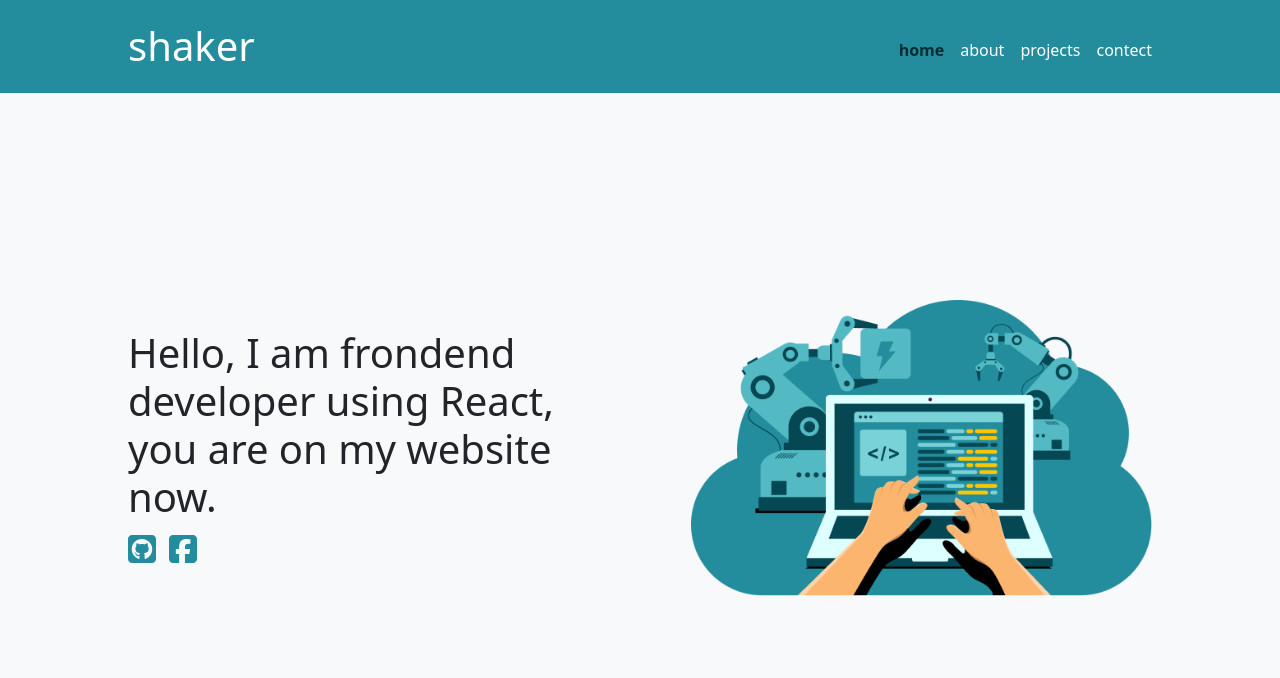
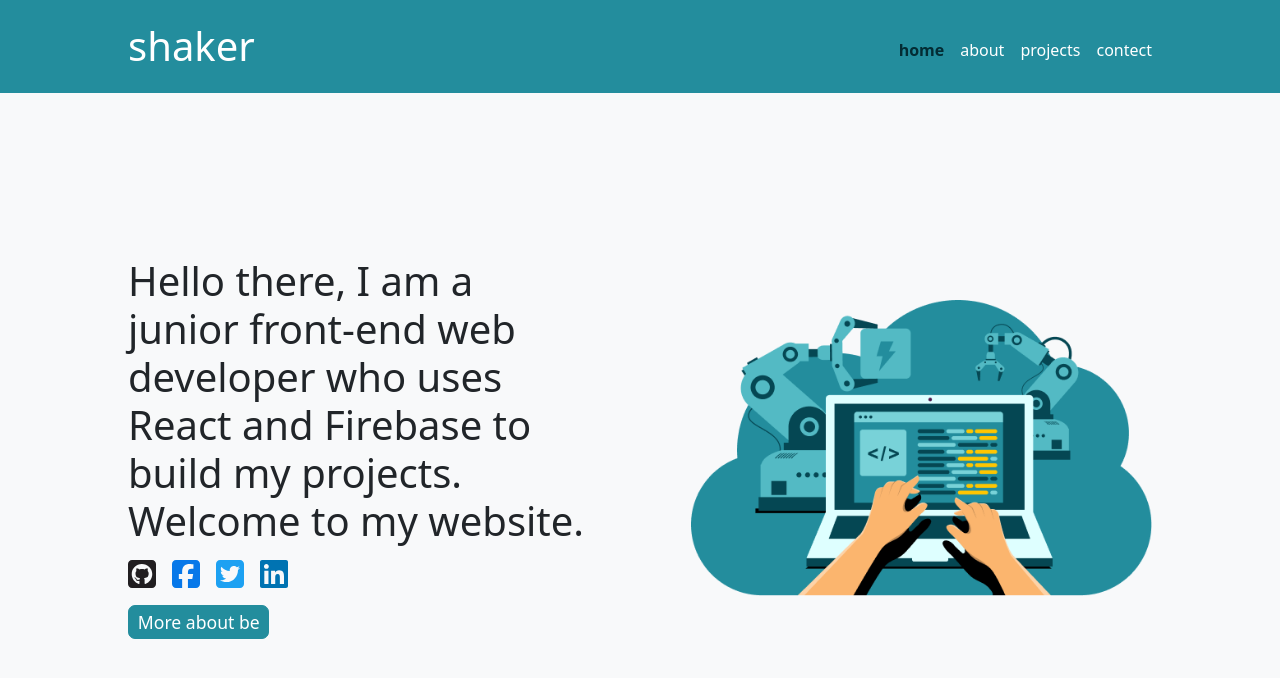
Before and after one commit to Mouhamad-Shaker-1/my-profile, a React (Vite) app: page / in a window 1280 px wide. Shown: the top 678 px of the page. Built offline with nearby package versions, Linux system fonts and the light colour scheme.

Commit message:
fix some error

```diff
--- a/src/App.css
+++ b/src/App.css
@@ -1,3 +1,7 @@
+
+.backColor {
+    color: black;
+}
 
 .contianer-loading {
     height: 100%;
@@ -16,9 +20,14 @@
 }
 
 .contianer-error h5 {
-    width: 50%;
     margin-bottom: 1em;
     text-align: center;
+}
+
+@media (min-width: 680px) {
+    .contianer-error h5 {
+        width: 50%;
+    }
 }
 
 
@@ -107,12 +116,11 @@
 
 .icon {
     font-size: 2rem;
-    margin-right: .4em;
-    color: #238D9D;
+    margin-right: .5em;
 }
 
 .container-icon {
-    margin-top: .8em;
+    margin: .8em 0;
     display: flex;
 }
 
--- a/src/components/project.jsx
+++ b/src/components/project.jsx
@@ -22,7 +22,7 @@ export default function Project(props) {
 
     return (
         <div className="project">
-            <Link state={props.state} to={props.data.name}>
+            <Link className='backColor' state={props.state} to={props.data.name}>
                 <img className='img-project' src={srcImg}/>
                 <div className="contianer-info-project">
                     <h2>{ props.data.name }</h2>
--- a/src/icons.js
+++ b/src/icons.js
@@ -5,7 +5,12 @@ import { faReact } from '@fortawesome/free-brands-svg-icons'
 import { faSignature } from '@fortawesome/free-solid-svg-icons'
 import { faPhone } from '@fortawesome/free-solid-svg-icons'
 import { faEnvelope } from '@fortawesome/free-solid-svg-icons'
-
+import { faCode } from '@fortawesome/free-solid-svg-icons'
+import { faGithub } from '@fortawesome/free-brands-svg-icons'
+import { faSquareGithub } from '@fortawesome/free-brands-svg-icons'
+import { faSquareFacebook } from '@fortawesome/free-brands-svg-icons'
+import { faSquareTwitter } from '@fortawesome/free-brands-svg-icons'
+import { faLinkedin } from '@fortawesome/free-brands-svg-icons'
 
 const iconsLang = {
     HTML: {
@@ -36,6 +41,30 @@ const iconsLang = {
         color: '#000',
         icon: faEnvelope
     },
+    gethub: {
+        color: '#211E20',
+        icon: faGithub
+    },
+    squareGethub: {
+        color: '#211E20',
+        icon: faSquareGithub
+    },
+    demo: {
+        color: '#211E20',
+        icon: faCode
+    },
+    facebook: {
+        color: '#0778E9',
+        icon: faSquareFacebook
+    },
+    twitter: {
+        color: '#1DA1F2',
+        icon: faSquareTwitter
+    },
+    linkedin: {
+        color: '#0073B2',
+        icon: faLinkedin
+    }
 
 }
 
--- a/src/index.css
+++ b/src/index.css
@@ -72,10 +72,6 @@ section {
     width: 100%;
 }
 
-a {
-    color: black;
-}
-
 hr {
     width: 100%;
     z-index: -1;
--- a/src/pages/About.jsx
+++ b/src/pages/About.jsx
@@ -12,29 +12,21 @@ export default function About() {
                     <h2>Who am i?</h2>
                     <p>Hello again! i am happy to see you here,
                         My name is Mouhamad Shaker, 19 years old,
-                        I am from
-                        <a target="_blank" href="https://en.wikipedia.org/wiki/Syria">
-                            <n /> Syria
+                        I am from <a target="_blank" href="https://en.wikipedia.org/wiki/Syria">
+                            Syria
                         </a>
                         , a self-learner who learned from a number of platforms,
-                        including the
-                        <a target="_blank" href="https://www.w3schools.com/">
-                            <n /> w3school <n />
+                        including the <a target="_blank" href="https://www.w3schools.com/">
+                            w3school
+                        </a> and <a target="_blank" href="https://scrimba.com/">
+                            scrimba
                         </a>
-                        and
-                        <a target="_blank" href="https://scrimba.com/">
-                            <n /> scrimba
-                        </a>
-                        ,
-                        <a target="_blank" href="https://www.youtube.com/@OctuCode">
-                            <n /> octucode <n />
-                        </a>
-                        platforms,
-                        and a student at the
-                        <a target="_blank" href="https://www.svuonline.org/">
-                            <n /> Syrian Virtual University <n />
-                        </a>
-                        in the field of information technology engineering,
+                        , <a target="_blank" href="https://www.youtube.com/@OctuCode">
+                            octucode
+                        </a> platforms,
+                        and a student at the <a target="_blank" href="https://www.svuonline.org/">
+                            Syrian Virtual University
+                        </a> in the field of information technology engineering,
                         and I did a number of training in the field of the web using the React library and the React Router library.
                     </p>
                     <div className='container-btn-info'>
--- a/src/pages/Contact.jsx
+++ b/src/pages/Contact.jsx
@@ -7,7 +7,7 @@ import iconsLang from "../icons"
 
 import { toast, ToastContainer } from 'react-toastify';
 import 'react-toastify/dist/ReactToastify.css';
-import { width } from '@fortawesome/free-brands-svg-icons/fa42Group';
+
 
 
 export async function action({ request }) {
--- a/src/pages/Home.jsx
+++ b/src/pages/Home.jsx
@@ -1,20 +1,53 @@
 
 import computerImg from "/img/computer.jpg"
+import { Link } from "react-router-dom"
 
 import { FontAwesomeIcon } from '@fortawesome/react-fontawesome'
-import { faSquareGithub } from '@fortawesome/free-brands-svg-icons'
-import { faSquareFacebook } from '@fortawesome/free-brands-svg-icons'
+
+import iconsLang from "../icons"
 
 export default function Home() {
     return (
         <section className="section-home">
             <div className="constianer-intro">
                 <div className="intro">
-                    <h1>Hello, I am frondend developer using React, you are on my website now.</h1>
+                    <h1>
+                        Hello there, I am a junior front-end web developer who uses React and Firebase to build my projects. Welcome to my website.
+                    </h1>
                     <div className="container-icon">
-                        <a href="https://github.com/Mouhamad-Shaker-1"><FontAwesomeIcon className="icon" icon={faSquareGithub} /></a>
-                        <a href=""><FontAwesomeIcon className="icon" icon={faSquareFacebook} /></a>
+
+                        <a target="_blank" href="https://github.com/Mouhamad-Shaker-1">
+                            <FontAwesomeIcon
+                                className="icon"
+                                style={{color: iconsLang.squareGethub.color}}
+                                icon={iconsLang.squareGethub.icon} />
+                        </a>
+
+                        <a target="_blank" href="https://m.facebook.com/profile.php?eav=AfaVRRMuJocs5VAWqbowb3dbSZBrowGon0fCKCVvq9873Ln2U9UQSp6b2WiomhMIKYI&paipv=0">
+                            <FontAwesomeIcon
+                                className="icon"
+                                style={{color: iconsLang.facebook.color}}
+                                icon={iconsLang.facebook.icon} />
+                        </a>
+
+                        <a target="_blank" href="https://twitter.com/MouhamadSh56668">
+                            <FontAwesomeIcon
+                                className="icon"
+                                style={{color: iconsLang.twitter.color}}
+                                icon={iconsLang.twitter.icon} />
+                        </a>
+
+                        <a target="_blank" href="https://www.linkedin.com/in/mouhamad-shaker-aa4548306/">
+                            <FontAwesomeIcon
+                                className="icon"
+                                style={{color: iconsLang.linkedin.color}}
+                                icon={iconsLang.linkedin.icon} />
+                        </a>
+
                     </div>
+                    <Link to="/about">
+                        <button>More about be</button>
+                    </Link>
                 </div>
                 <img className="img-intro" src={computerImg} />
             </div>
--- a/src/pages/projects/ProjectDetail.jsx
+++ b/src/pages/projects/ProjectDetail.jsx
@@ -1,14 +1,20 @@
 
 import { FontAwesomeIcon } from '@fortawesome/react-fontawesome'
-import { faCode } from '@fortawesome/free-solid-svg-icons'
-import { faGithub } from '@fortawesome/free-brands-svg-icons'
 
-import { useLoaderData, Link, defer, Await, useLocation, useAsyncError } from 'react-router-dom'
+import {
+        useLoaderData,
+        Link,
+        defer,
+        Await,
+        useLocation,
+        useAsyncError } from 'react-router-dom'
 import { Suspense } from 'react'
 
 import iconsLang from '../../icons'
 import { getProject } from '../../api'
 import Loading from "../../components/Loading"
+
+console.log(iconsLang)
 
 export async function loader({ params }) {
     const projectData = getProject(params.id)
@@ -61,16 +67,22 @@ export default function ProjectDetail() {
                 <h1>{ projectData.name }</h1>
                 <hr />
                 <div className="container-lang">
-                    <Link to={ projectData.linkDemo }>
+                    <Link className='backColor' to={ projectData.linkDemo }>
                         <div className="lang">
-                            <FontAwesomeIcon style={{color:'#000'}} className='icon' icon={faCode} />
+                            <FontAwesomeIcon
+                                style={{color: iconsLang.demo.color}}
+                                className='icon'
+                                icon={iconsLang.demo.icon} />
                             <p>Demo</p>
                         </div>
                     </Link>
 
-                    <Link to={projectData.linkGethub}>
+                    <Link className='backColor' to={projectData.linkGethub}>
                         <div className="lang">
-                            <FontAwesomeIcon style={{color:'#000'}} className='icon' icon={faGithub} />
+                            <FontAwesomeIcon
+                                style={{color: iconsLang.gethub.color}}
+                                className='icon'
+                                icon={iconsLang.gethub.icon} />
                             <p>Gethub</p>
                         </div>
                     </Link>
```
Also changed, not shown: src/pages/projects/Projects.jsx (+6 -1 lines).
